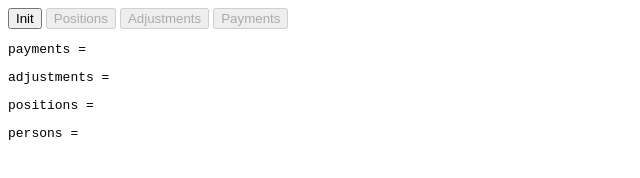
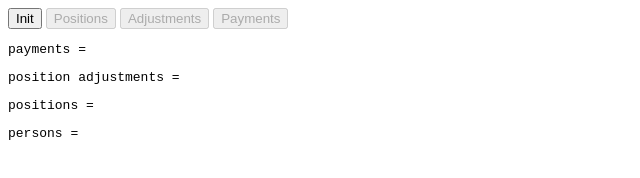
Before and after one commit to oharsta/betaalwijzer, a website: page index.html in a window 1280 px wide. Shown: the full height of the page, 0-640 px from the left. Drawn offline with Linux system fonts and the light colour scheme.

Commit message:
Small typo

```diff
--- a/index.html
+++ b/index.html
@@ -24,7 +24,7 @@
     creditor: {{payment.creditor}}, debtor: {{payment.debtor}}, amount: &#8364;{{payment.amount.amountFormatted}}
   </pre>
 
-  <pre>adjustments = </pre>
+  <pre>position adjustments = </pre>
   <pre ng-repeat="adjustment in adjustments">
     from: {{adjustment.from}}, to: {{adjustment.to}}, amount: &#8364;{{adjustment.amount}}
   </pre>
```
